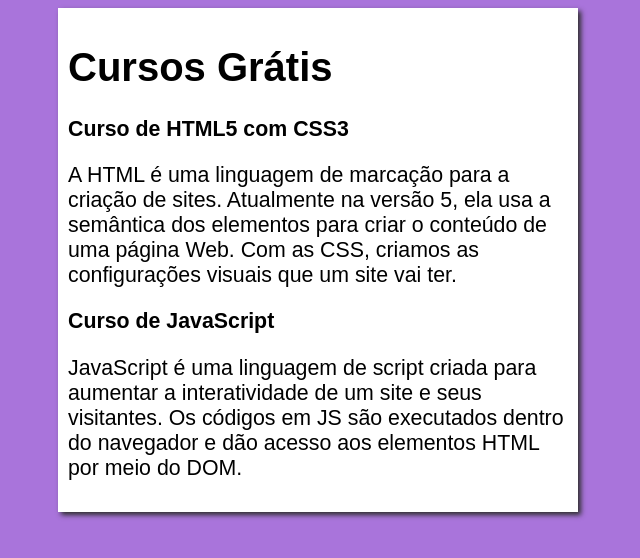
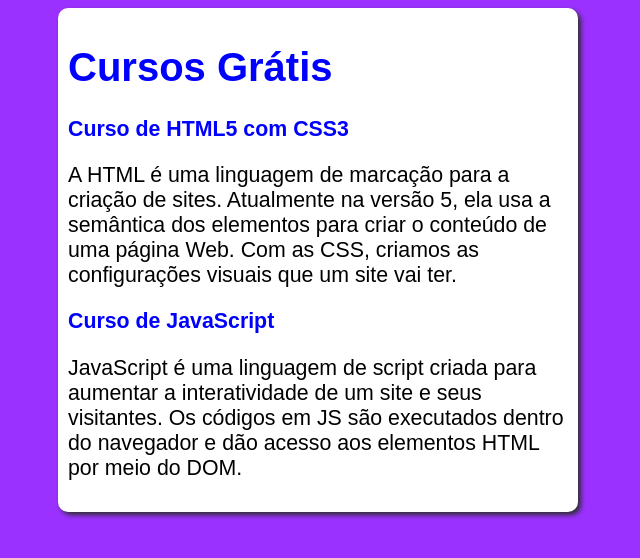
Before and after one commit to artucorreia/projeto-site, a plain HTML site: page index.html in a window 1280 px wide. Shown: the whole page, without its empty margins (322-962 px from the left). Drawn offline with Linux system fonts and the light colour scheme.

Commit message:
update style

```diff
--- a/estilos/style.css
+++ b/estilos/style.css
@@ -4,7 +4,7 @@
 }
 
 body {
-    background-color: rgba(149, 83, 211, 0.808);
+    background-color: rgba(132, 0, 255, 0.808);
 }
 
 main {
@@ -13,8 +13,13 @@ main {
     margin: auto;
     padding: 10px;
     box-shadow: 3px 3px 5px rgb(46, 46, 46);
+    border-radius: 10px;
 }
 
 h1 {
     font-size: 30pt;
 }
+
+.titulos{
+    color: rgb(0, 0, 255);
+}
--- a/index.html
+++ b/index.html
@@ -10,14 +10,14 @@
 <body>
     <main>
         <header>
-            <h1>Cursos Grátis</h1>
+            <h1 class="titulos">Cursos Grátis</h1>
         </header>
         <article>
-            <h2>Curso de HTML5 com CSS3</h2>
+            <h2 class="titulos">Curso de HTML5 com CSS3</h2>
             <p>A HTML é uma linguagem de marcação para a criação de sites. Atualmente na versão 5, ela usa a semântica dos elementos para criar o conteúdo de uma página Web. Com as CSS, criamos as configurações visuais que um site vai ter.</p>
         </article>
         <article>
-            <h2>Curso de JavaScript</h2>
+            <h2 class="titulos">Curso de JavaScript</h2>
             <p>JavaScript é uma linguagem de script criada para aumentar a interatividade de um site e seus visitantes. Os códigos em JS são executados dentro do navegador e dão acesso aos elementos HTML por meio do DOM.</p>
         </article>
     </main>
```
